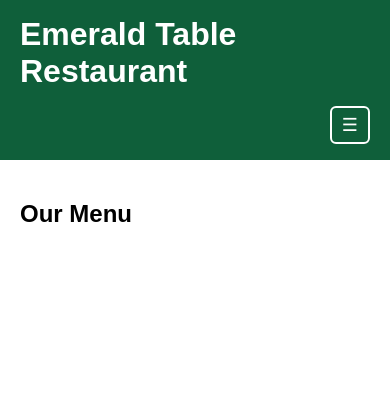
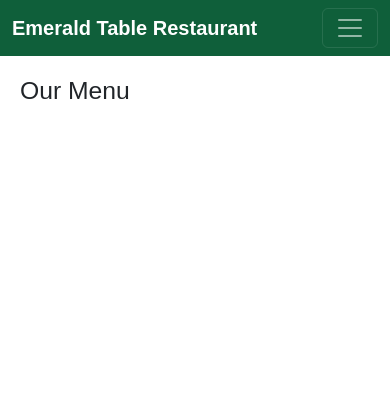
Before and after one commit to darrio-dk/emerald_table_restaurant, a Django app: page /menu/ in a window 390 px wide. Shown: the top 420 px of the page. Run offline with Django 5.2, Linux system fonts and the light colour scheme; data that the repository does not hold is empty.

Commit message:
Fix hamburger menu bug by adding bootstrap framework

```diff
--- a/restaurant/templates/restaurant/base.html
+++ b/restaurant/templates/restaurant/base.html
@@ -4,24 +4,32 @@
 <head>
     <meta charset="UTF-8">
     <title>Emerald Table Restaurant</title>
+    <link href="https://cdn.jsdelivr.net/npm/bootstrap@5.3.3/dist/css/bootstrap.min.css" rel="stylesheet">
     <link rel="stylesheet" href="{% static 'css/style.css' %}">
 </head>
 
 <body>
     <header class="site-header">
-  <div class="header-inner">
-    <h1 class="site-title">Emerald Table Restaurant</h1>
+  <nav class="navbar navbar-expand-lg navbar-dark" style="background:#0f5f3a;">
+  <div class="container-fluid">
+    <a class="navbar-brand fw-bold" href="{% url 'home' %}">Emerald Table Restaurant</a>
 
-    <button class="nav-toggle" aria-label="Open menu" aria-expanded="false" type="button">
-      ☰
+    <!-- Hamburger -->
+    <button class="navbar-toggler" type="button" data-bs-toggle="collapse" data-bs-target="#mainNavbar"
+            aria-controls="mainNavbar" aria-expanded="false" aria-label="Toggle navigation">
+      <span class="navbar-toggler-icon"></span>
     </button>
 
-    <nav class="nav-links">
-      <a href="{% url 'home' %}">Home</a>
-      <a href="{% url 'menu' %}">Menu</a>
-      <a href="{% url 'booking' %}">Book a Table</a>
-    </nav>
+    <!-- Links -->
+    <div class="collapse navbar-collapse justify-content-end" id="mainNavbar">
+      <ul class="navbar-nav">
+        <li class="nav-item"><a class="nav-link" href="{% url 'home' %}">Home</a></li>
+        <li class="nav-item"><a class="nav-link" href="{% url 'menu' %}">Menu</a></li>
+        <li class="nav-item"><a class="nav-link" href="{% url 'booking' %}">Book a Table</a></li>
+      </ul>
+    </div>
   </div>
+</nav>
 </header>
 
     <main class="site-main">
@@ -35,16 +43,8 @@
             <a href="https://youtube.com" target="_blank" rel="noopener">YouTube</a>
         </p>
     </footer>
-<script>
-  const btn = document.querySelector(".nav-toggle");
-  const nav = document.querySelector(".nav-links");
+<script src="https://cdn.jsdelivr.net/npm/bootstrap@5.3.3/dist/js/bootstrap.bundle.min.js"></script>
 
-  btn.addEventListener("click", () => {
-    nav.classList.toggle("open");
-    const isOpen = nav.classList.contains("open");
-    btn.setAttribute("aria-expanded", String(isOpen));
-  });
-</script>
 </body>
 
 </html>
--- a/static/css/style.css
+++ b/static/css/style.css
@@ -14,54 +14,7 @@ body {
     flex-direction: column;
 }
 
-/* HEADER */
-.site-header {
-    background: #0f5f3a; /* green */
-    color: white;
-    padding: 16px 20px;
-}
 
-.header-inner {
-    display: flex;
-    align-items: center;
-    gap: 16px;
-}
-
-.site-title {
-    margin: 0;
-    font-size: 32px;
-}
-
-/* NAV (desktop) */
-.nav-links {
-    margin-left: auto;         /* pushes nav to the right */
-    display: flex;
-    align-items: center;
-    gap: 16px;
-}
-
-.nav-links a {
-    color: white;
-    text-decoration: none;
-    font-weight: 600;
-}
-
-.nav-links a:hover {
-    text-decoration: underline;
-}
-
-/* Hamburger button (hidden on desktop) */
-.nav-toggle {
-    display: none;
-    margin-left: auto;
-    background: transparent;
-    border: 2px solid white;
-    color: white;
-    padding: 6px 10px;
-    font-size: 18px;
-    border-radius: 6px;
-    cursor: pointer;
-}
 
 /* MAIN */
 .site-main {
@@ -72,7 +25,8 @@ body {
 /* HERO IMAGE */
 .hero img {
     width: 100%;
-    height: auto;
+    height: 420px;
+    object-fit: cover;
     display: block;
 }
 
@@ -93,30 +47,3 @@ body {
 .site-footer a:hover {
     text-decoration: underline;
 }
-
-/* MOBILE/TABLET */
-@media (max-width: 900px) {
-    .header-inner {
-        flex-wrap: wrap;
-    }
-
-    /* Show hamburger on small screens */
-    .nav-toggle {
-        display: block;
-    }
-
-    /* Hide nav by default on small screens */
-    .nav-links {
-        display: none;
-        width: 100%;
-        flex-direction: column;
-        align-items: flex-end;
-        gap: 10px;
-        margin-top: 10px;
-    }
-
-    /* Show nav when open */
-    .nav-links.open {
-        display: flex;
-    }
-}
```
Also changed, not shown: static/js/javascript.js (added, +20 -0 lines).
